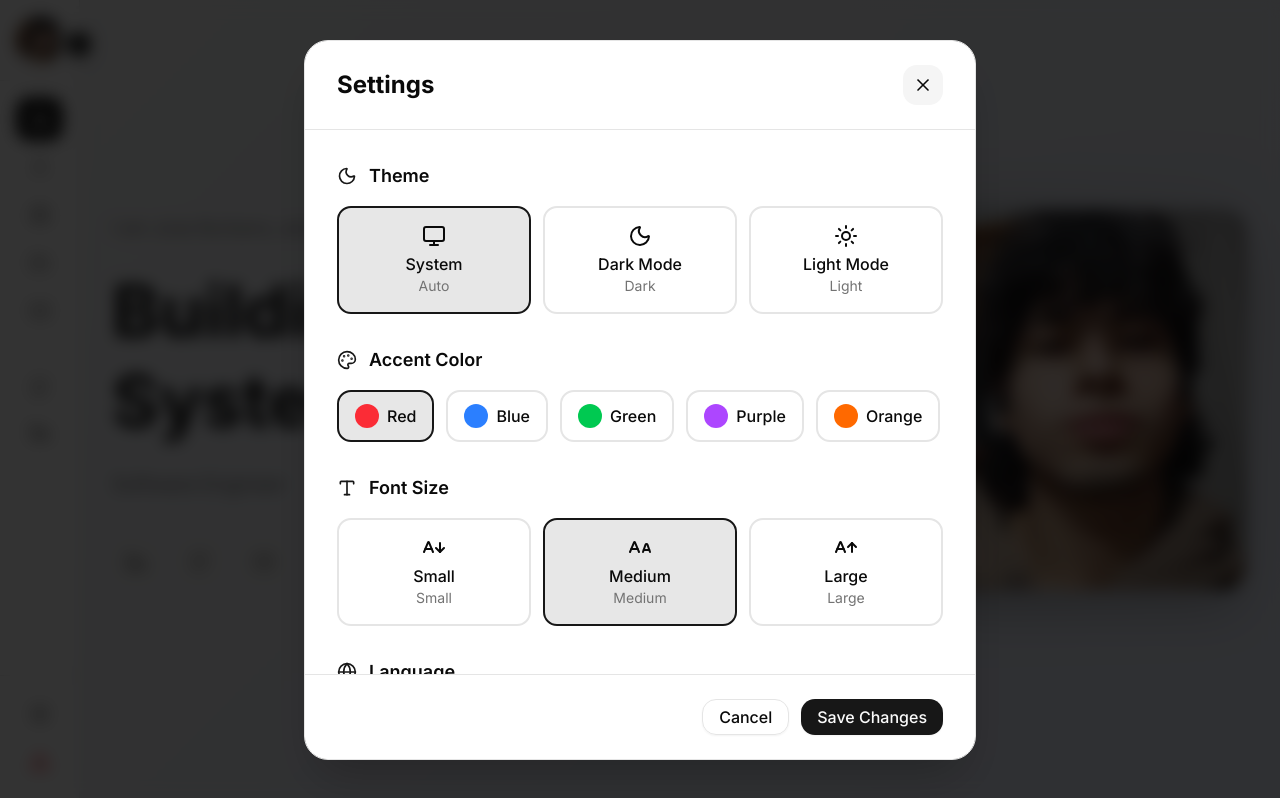
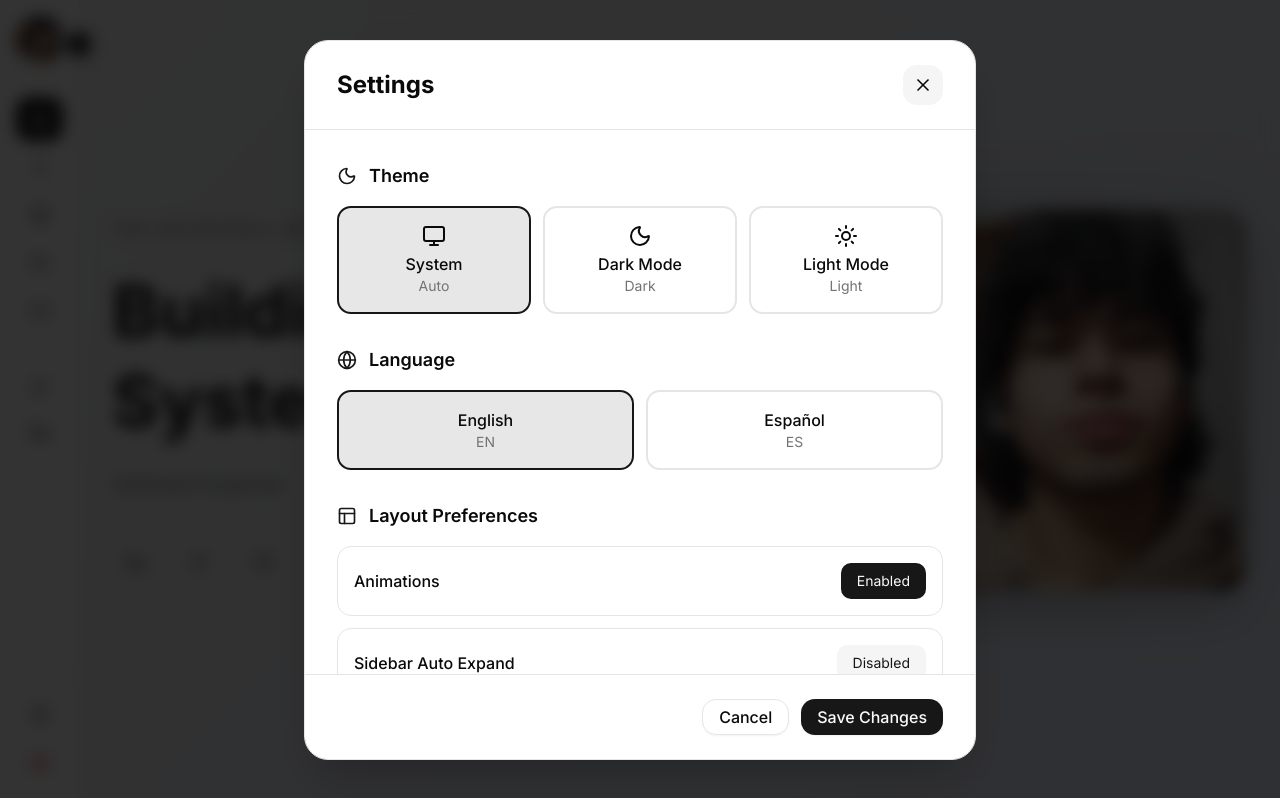
Before and after one commit to Jacklb19/Portfolio, a Next.js app: page / in a window 1280 px wide. Both pictures are taken after a click on the button 39 px from the left and 714 px from the top of the page. Built offline with nearby package versions, Linux system fonts and the light colour scheme.

Commit message:
settings modal config

```diff
--- a/components/settings-modal.tsx
+++ b/components/settings-modal.tsx
@@ -1,62 +1,83 @@
-"use client"
+"use client";
 
-import { useState, useEffect } from "react"
-import { X, Palette, Type, Layout, Moon, Globe, Monitor, Sun, ALargeSmall, AArrowDown, AArrowUp } from "lucide-react"
-import { Button } from "@/components/ui/button"
+import { useState, useEffect } from "react";
+import {
+  X,
+  Palette,
+  Type,
+  Layout,
+  Moon,
+  Globe,
+  Monitor,
+  Sun,
+  ALargeSmall,
+  AArrowDown,
+  AArrowUp,
+  Sparkles,
+} from "lucide-react";
+import { Button } from "@/components/ui/button";
 import {
   usePreferences,
   useTranslation,
   type Preferences,
   type AccentColor,
   type FontSize,
-} from "@/lib/preferences-context"
+} from "@/lib/preferences-context";
 
 interface SettingsModalProps {
-  isOpen: boolean
-  onClose: () => void
+  isOpen: boolean;
+  onClose: () => void;
 }
 
 export function SettingsModal({ isOpen, onClose }: SettingsModalProps) {
-  const { preferences, updatePreferences } = usePreferences()
-  const { t } = useTranslation()
+  const { preferences, updatePreferences } = usePreferences();
+  const { t } = useTranslation();
 
-  const [localPreferences, setLocalPreferences] = useState<Preferences>(preferences)
+  const [localPreferences, setLocalPreferences] =
+    useState<Preferences>(preferences);
 
   useEffect(() => {
     if (isOpen) {
-      setLocalPreferences(preferences)
+      setLocalPreferences(preferences);
     }
-  }, [isOpen, preferences])
+  }, [isOpen, preferences]);
 
-  if (!isOpen) return null
+  if (!isOpen) return null;
 
   const handleSave = () => {
-    updatePreferences(localPreferences)
-    onClose()
-  }
+    updatePreferences(localPreferences);
+    onClose();
+  };
 
   const handleCancel = () => {
-    setLocalPreferences(preferences)
-    onClose()
-  }
+    setLocalPreferences(preferences);
+    onClose();
+  };
 
-  const updateLocal = <K extends keyof Preferences>(key: K, value: Preferences[K]) => {
-    setLocalPreferences((prev) => ({ ...prev, [key]: value }))
-  }
+  const updateLocal = <K extends keyof Preferences>(
+    key: K,
+    value: Preferences[K]
+  ) => {
+    setLocalPreferences((prev) => ({ ...prev, [key]: value }));
+  };
 
-  const accentColors: Array<{ name: string; value: AccentColor; color: string }> = [
+  const accentColors: Array<{
+    name: string;
+    value: AccentColor;
+    color: string;
+  }> = [
     { name: "Red", value: "red", color: "bg-red-500" },
     { name: "Blue", value: "blue", color: "bg-blue-500" },
     { name: "Green", value: "green", color: "bg-green-500" },
     { name: "Purple", value: "purple", color: "bg-purple-500" },
     { name: "Orange", value: "orange", color: "bg-orange-500" },
-  ]
+  ];
 
   const fontSizes: Array<{ name: FontSize; icon: typeof AArrowDown }> = [
     { name: "small", icon: AArrowDown },
     { name: "medium", icon: ALargeSmall },
     { name: "large", icon: AArrowUp },
-  ]
+  ];
 
   return (
     <div className="fixed inset-0 z-[100] flex items-center justify-center bg-black/80 backdrop-blur-sm p-4">
@@ -78,7 +99,9 @@ export function SettingsModal({ isOpen, onClose }: SettingsModalProps) {
           <div>
             <div className="flex items-center gap-2 sm:gap-3 mb-3 sm:mb-4">
               <Moon className="h-4 w-4 sm:h-5 sm:w-5 text-primary" />
-              <h3 className="text-base sm:text-lg font-semibold">{t("theme")}</h3>
+              <h3 className="text-base sm:text-lg font-semibold">
+                {t("theme")}
+              </h3>
             </div>
             <div className="grid grid-cols-3 gap-2 sm:gap-3">
               <button
@@ -90,8 +113,12 @@ export function SettingsModal({ isOpen, onClose }: SettingsModalProps) {
                 }`}
               >
                 <Monitor className="h-5 w-5 sm:h-6 sm:w-6 mx-auto mb-1" />
-                <div className="font-medium text-sm sm:text-base">{t("systemMode")}</div>
-                <div className="text-xs sm:text-sm text-muted-foreground">Auto</div>
+                <div className="font-medium text-sm sm:text-base">
+                  {t("systemMode")}
+                </div>
+                <div className="text-xs sm:text-sm text-muted-foreground">
+                  Auto
+                </div>
               </button>
               <button
                 onClick={() => updateLocal("theme", "dark")}
@@ -102,8 +129,12 @@ export function SettingsModal({ isOpen, onClose }: SettingsModalProps) {
                 }`}
               >
                 <Moon className="h-5 w-5 sm:h-6 sm:w-6 mx-auto mb-1" />
-                <div className="font-medium text-sm sm:text-base">{t("darkMode")}</div>
-                <div className="text-xs sm:text-sm text-muted-foreground">Dark</div>
+                <div className="font-medium text-sm sm:text-base">
+                  {t("darkMode")}
+                </div>
+                <div className="text-xs sm:text-sm text-muted-foreground">
+                  Dark
+                </div>
               </button>
               <button
                 onClick={() => updateLocal("theme", "light")}
@@ -114,58 +145,13 @@ export function SettingsModal({ isOpen, onClose }: SettingsModalProps) {
                 }`}
               >
                 <Sun className="h-5 w-5 sm:h-6 sm:w-6 mx-auto mb-1" />
-                <div className="font-medium text-sm sm:text-base">{t("lightMode")}</div>
-                <div className="text-xs sm:text-sm text-muted-foreground">Light</div>
+                <div className="font-medium text-sm sm:text-base">
+                  {t("lightMode")}
+                </div>
+                <div className="text-xs sm:text-sm text-muted-foreground">
+                  Light
+                </div>
               </button>
-            </div>
-          </div>
-
-          {/* Accent Color Section */}
-          <div>
-            <div className="flex items-center gap-2 sm:gap-3 mb-3 sm:mb-4">
-              <Palette className="h-4 w-4 sm:h-5 sm:w-5 text-primary" />
-              <h3 className="text-base sm:text-lg font-semibold">{t("accentColor")}</h3>
-            </div>
-            <div className="flex flex-wrap gap-2 sm:gap-3">
-              {accentColors.map((color) => (
-                <button
-                  key={color.value}
-                  onClick={() => updateLocal("accentColor", color.value)}
-                  className={`flex items-center gap-2 rounded-lg sm:rounded-xl border-2 px-3 py-2 sm:px-4 sm:py-3 transition-all ${
-                    localPreferences.accentColor === color.value
-                      ? "border-primary bg-primary/10"
-                      : "border-border hover:border-primary/50"
-                  }`}
-                >
-                  <div className={`h-5 w-5 sm:h-6 sm:w-6 rounded-full ${color.color}`} />
-                  <span className="font-medium text-sm sm:text-base">{color.name}</span>
-                </button>
-              ))}
-            </div>
-          </div>
-
-          {/* Font Size Section */}
-          <div>
-            <div className="flex items-center gap-2 sm:gap-3 mb-3 sm:mb-4">
-              <Type className="h-4 w-4 sm:h-5 sm:w-5 text-primary" />
-              <h3 className="text-base sm:text-lg font-semibold">{t("fontSize")}</h3>
-            </div>
-            <div className="grid grid-cols-3 gap-2 sm:gap-3">
-              {fontSizes.map(({ name, icon: Icon }) => (
-                <button
-                  key={name}
-                  onClick={() => updateLocal("fontSize", name)}
-                  className={`rounded-lg sm:rounded-xl border-2 p-3 sm:p-4 transition-all ${
-                    localPreferences.fontSize === name
-                      ? "border-primary bg-primary/10"
-                      : "border-border hover:border-primary/50"
-                  }`}
-                >
-                  <Icon className="h-5 w-5 sm:h-6 sm:w-6 mx-auto mb-1" />
-                  <div className="font-medium text-sm sm:text-base capitalize">{t(name)}</div>
-                  <div className="text-xs sm:text-sm text-muted-foreground capitalize">{name}</div>
-                </button>
-              ))}
             </div>
           </div>
 
@@ -173,7 +159,9 @@ export function SettingsModal({ isOpen, onClose }: SettingsModalProps) {
           <div>
             <div className="flex items-center gap-2 sm:gap-3 mb-3 sm:mb-4">
               <Globe className="h-4 w-4 sm:h-5 sm:w-5 text-primary" />
-              <h3 className="text-base sm:text-lg font-semibold">{t("language")}</h3>
+              <h3 className="text-base sm:text-lg font-semibold">
+                {t("language")}
+              </h3>
             </div>
             <div className="grid grid-cols-2 gap-2 sm:gap-3">
               <button
@@ -185,7 +173,9 @@ export function SettingsModal({ isOpen, onClose }: SettingsModalProps) {
                 }`}
               >
                 <div className="font-medium text-sm sm:text-base">English</div>
-                <div className="text-xs sm:text-sm text-muted-foreground">EN</div>
+                <div className="text-xs sm:text-sm text-muted-foreground">
+                  EN
+                </div>
               </button>
               <button
                 onClick={() => updateLocal("language", "es")}
@@ -196,7 +186,9 @@ export function SettingsModal({ isOpen, onClose }: SettingsModalProps) {
                 }`}
               >
                 <div className="font-medium text-sm sm:text-base">Español</div>
-                <div className="text-xs sm:text-sm text-muted-foreground">ES</div>
+                <div className="text-xs sm:text-sm text-muted-foreground">
+                  ES
+                </div>
               </button>
             </div>
           </div>
@@ -205,34 +197,119 @@ export function SettingsModal({ isOpen, onClose }: SettingsModalProps) {
           <div>
             <div className="flex items-center gap-2 sm:gap-3 mb-3 sm:mb-4">
               <Layout className="h-4 w-4 sm:h-5 sm:w-5 text-primary" />
-              <h3 className="text-base sm:text-lg font-semibold">{t("layoutPreferences")}</h3>
+              <h3 className="text-base sm:text-lg font-semibold">
+                {t("layoutPreferences")}
+              </h3>
             </div>
             <div className="space-y-2 sm:space-y-3">
               <div className="flex items-center justify-between rounded-lg sm:rounded-xl border border-border p-3 sm:p-4">
-                <span className="font-medium text-sm sm:text-base">{t("animations")}</span>
+                <span className="font-medium text-sm sm:text-base">
+                  {t("animations")}
+                </span>
                 <button
-                  onClick={() => updateLocal("animationsEnabled", !localPreferences.animationsEnabled)}
+                  onClick={() =>
+                    updateLocal(
+                      "animationsEnabled",
+                      !localPreferences.animationsEnabled
+                    )
+                  }
                   className={`rounded-md sm:rounded-lg px-3 py-1.5 sm:px-4 sm:py-2 text-xs sm:text-sm transition-colors ${
                     localPreferences.animationsEnabled
                       ? "bg-primary text-primary-foreground"
                       : "bg-secondary text-secondary-foreground"
                   }`}
                 >
-                  {localPreferences.animationsEnabled ? t("enabled") : t("disabled")}
+                  {localPreferences.animationsEnabled
+                    ? t("enabled")
+                    : t("disabled")}
                 </button>
               </div>
               <div className="flex items-center justify-between rounded-lg sm:rounded-xl border border-border p-3 sm:p-4">
-                <span className="font-medium text-sm sm:text-base">{t("sidebarAutoExpand")}</span>
+                <span className="font-medium text-sm sm:text-base">
+                  {t("sidebarAutoExpand")}
+                </span>
                 <button
-                  onClick={() => updateLocal("sidebarAutoExpand", !localPreferences.sidebarAutoExpand)}
+                  onClick={() =>
+                    updateLocal(
+                      "sidebarAutoExpand",
+                      !localPreferences.sidebarAutoExpand
+                    )
+                  }
                   className={`rounded-md sm:rounded-lg px-3 py-1.5 sm:px-4 sm:py-2 text-xs sm:text-sm transition-colors ${
                     localPreferences.sidebarAutoExpand
                       ? "bg-primary text-primary-foreground"
                       : "bg-secondary text-secondary-foreground"
                   }`}
                 >
-                  {localPreferences.sidebarAutoExpand ? t("enabled") : t("disabled")}
+                  {localPreferences.sidebarAutoExpand
+                    ? t("enabled")
+                    : t("disabled")}
                 </button>
+              </div>
+              <div className="pt-2">
+                <div className="flex items-center gap-2 sm:gap-3 mb-3 sm:mb-4">
+                  <Type className="h-4 w-4 sm:h-5 sm:w-5 text-primary" />
+                  <h4 className="text-sm sm:text-base font-semibold">
+                    {t("fontSize")}
+                  </h4>
+                </div>
+                <div className="grid grid-cols-3 gap-2 sm:gap-3">
+                  {fontSizes.map(({ name, icon: Icon }) => (
+                    <button
+                      key={name}
+                      onClick={() => updateLocal("fontSize", name)}
+                      className={`rounded-lg sm:rounded-xl border-2 p-3 sm:p-4 transition-all ${
+                        localPreferences.fontSize === name
+                          ? "border-primary bg-primary/10"
+                          : "border-border hover:border-primary/50"
+                      }`}
+                    >
+                      <Icon className="h-5 w-5 sm:h-6 sm:w-6 mx-auto mb-1" />
+                      <div className="font-medium text-sm sm:text-base capitalize">
+                        {t(name)}
+                      </div>
+                      <div className="text-xs sm:text-sm text-muted-foreground capitalize">
+                        {name}
+                      </div>
+                    </button>
+                  ))}
+                </div>
+              </div>
+            </div>
+          </div>
+
+          {/* Fun Section */}
+          <div>
+            <div className="flex items-center gap-2 sm:gap-3 mb-3 sm:mb-4">
+              <Sparkles className="h-4 w-4 sm:h-5 sm:w-5 text-primary" />
+              <h3 className="text-base sm:text-lg font-semibold">{t("fun")}</h3>
+            </div>
+            <div>
+              <div className="flex items-center gap-2 sm:gap-3 mb-3 sm:mb-4">
+                <Palette className="h-4 w-4 sm:h-5 sm:w-5 text-primary" />
+                <h4 className="text-sm sm:text-base font-semibold">
+                  {t("accentColor")}
+                </h4>
+              </div>
+              <div className="flex flex-wrap gap-2 sm:gap-3">
+                {accentColors.map((color) => (
+                  <button
+                    key={color.value}
+                    onClick={() => updateLocal("accentColor", color.value)}
+                    className={`flex items-center gap-2 rounded-lg sm:rounded-xl border-2 px-3 py-2 sm:px-4 sm:py-3 transition-all ${
+                      localPreferences.accentColor === color.value
+                        ? "border-primary bg-primary/10"
+                        : "border-border hover:border-primary/50"
+                    }`}
+                  >
+                    <div
+                      className={`h-5 w-5 sm:h-6 sm:w-6 rounded-full ${color.color}`}
+                    />
+                    <span className="font-medium text-sm sm:text-base">
+                      {color.name}
+                    </span>
+                  </button>
+                ))}
               </div>
             </div>
           </div>
@@ -247,11 +324,14 @@ export function SettingsModal({ isOpen, onClose }: SettingsModalProps) {
           >
             {t("cancel")}
           </Button>
-          <Button onClick={handleSave} className="rounded-lg sm:rounded-xl text-sm sm:text-base">
+          <Button
+            onClick={handleSave}
+            className="rounded-lg sm:rounded-xl text-sm sm:text-base"
+          >
             {t("saveChanges")}
           </Button>
         </div>
       </div>
     </div>
-  )
+  );
 }
```
